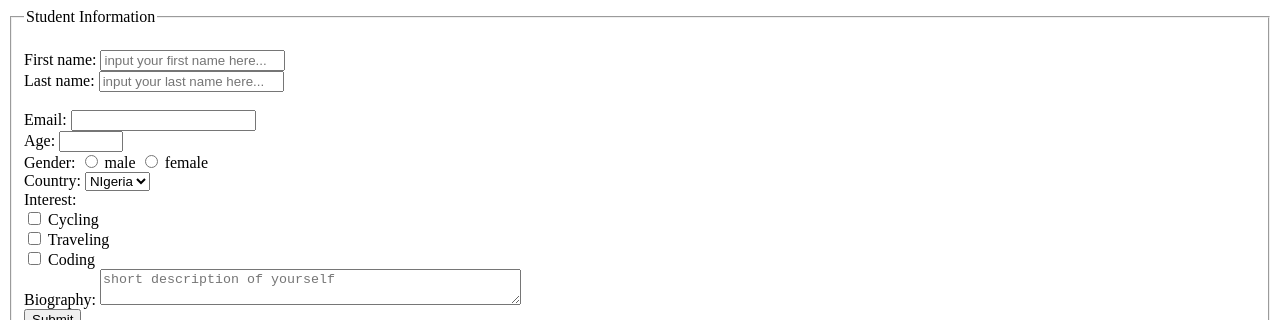
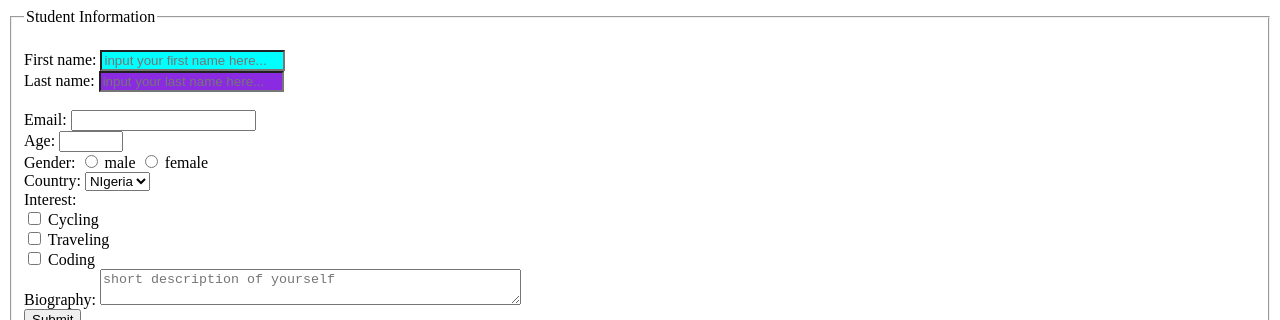
Before and after one commit to Olascowavee/Ntech-Html-class-2, a plain HTML site: page index.html in a window 1280 px wide. Shown: the top 320 px of the page. Drawn offline with Linux system fonts and the light colour scheme.

Commit message:
media embedment

```diff
--- a/index.html
+++ b/index.html
@@ -11,9 +11,9 @@
         <fieldset>
             <legend>Student Information</legend>
         <br><label for="fname">First name:</label>
-  <input type="text" id="fname" name="fname" placeholder="input your first name here..." required><br>
+  <input style="background-color: aqua; color:orange"  type="text" id="fname" name="fname" placeholder="input your first name here..." required><br>
   <label for="lname">Last name:</label>
-  <input type="text" id="lname" name="lname" placeholder="input your last name here..." required><br>
+  <input style="background-color: blueviolet; " type="text" id="lname" name="lname" placeholder="input your last name here..." required><br>
 
   <br><label>Email:</label>
   <input type="email" id="email" required>
```
